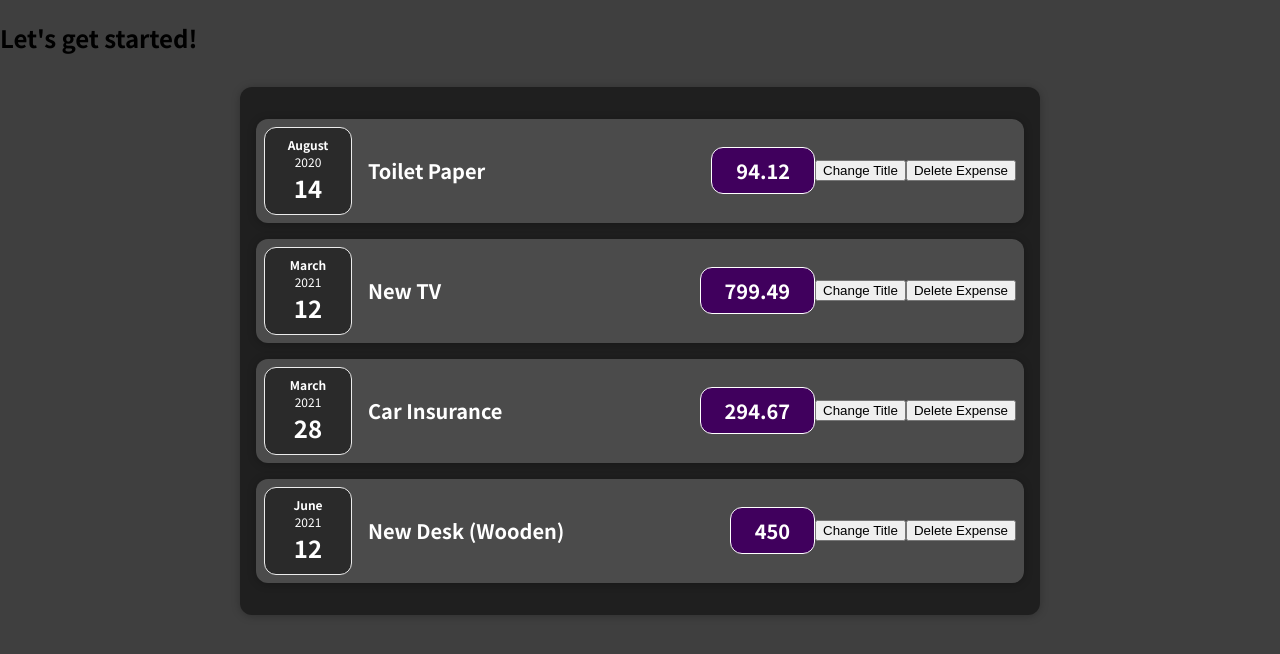
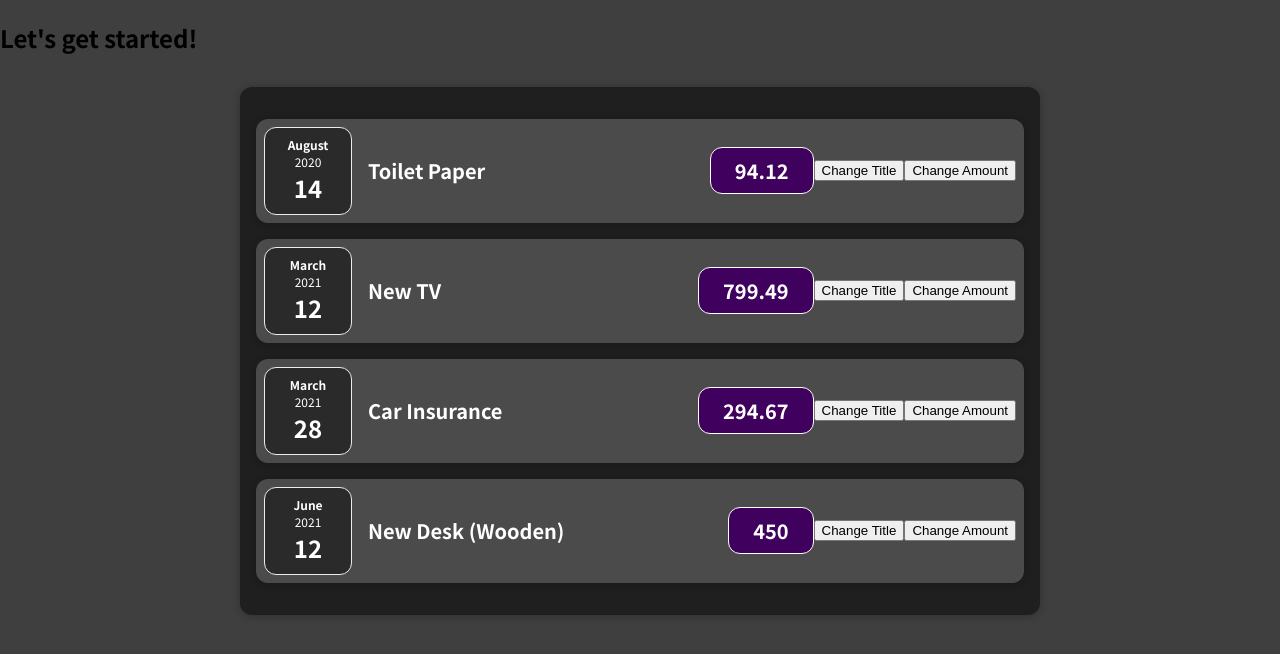
Before and after one commit to Kiran9991/React-complete-guide, a React (Create React App) app: page / in a window 1280 px wide. Shown: the top 654 px of the page. Built offline with nearby package versions, Linux system fonts and the light colour scheme.

Commit message:
Manipulating the DOM - React States

```diff
--- a/src/components/Expenses/ExpenseItem.js
+++ b/src/components/Expenses/ExpenseItem.js
@@ -1,25 +1,33 @@
+import React, { useState } from "react";
+
 import ExpenseDate from "./ExpenseDate";
 import "./ExpenseItem.css";
 import Card from "../UI/Card";
 
 const ExpenseItem = (props) => {
+  const [title, setTitle] = useState(props.title);
+
   const clickHandler = () => {
-    console.log('Clicked!!1');
+    setTitle('Updated!');
+    console.log(title);
   }
 
-  const deleteExpense = () => {
-    document.querySelector('div').remove();
+  const [amount, setAmount] = useState(props.amount);
+
+  const changeAmount = () => {
+    setAmount('100');
+    console.log(amount);
   }
 
   return (
     <Card className="expense-item">
       <ExpenseDate date={props.date} />
       <div className="expense-item__description">
-        <h2>{props.title}</h2>
-        <div className="expense-item__price">{props.amount}</div>
+        <h2>{title}</h2>
+        <div className="expense-item__price">{amount}</div>
       </div>
       <button onClick={clickHandler}>Change Title</button>
-      <button onClick={deleteExpense}>Delete Expense</button>
+      <button onClick={changeAmount}>Change Amount</button>
     </Card>
   );
 }
```
